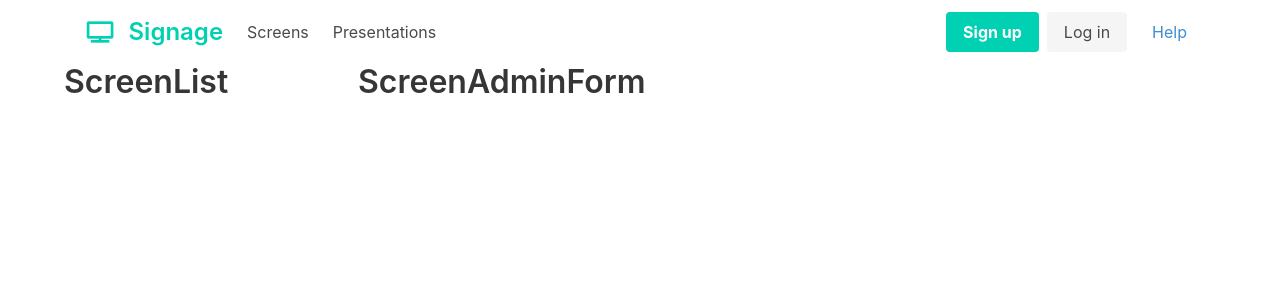
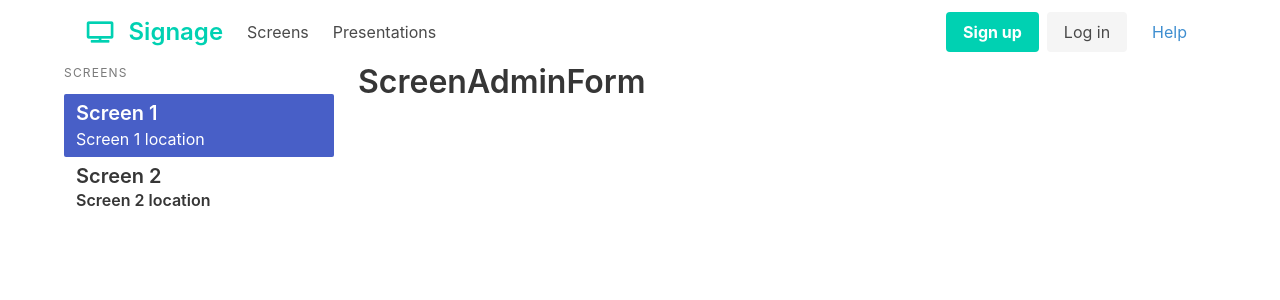
Before and after one commit to bshawn/pi-screen-admin, a React (Create React App) app: page /screens in a window 1280 px wide. Shown: the top 300 px of the page. Built offline with nearby package versions, Linux system fonts and the light colour scheme.

Commit message:
Add screen list and content controls

```diff
--- a/src/route-components/Screens/ScreenList.js
+++ b/src/route-components/Screens/ScreenList.js
@@ -1,11 +1,38 @@
 import React, { Component } from 'react';
+import './screens.css';
 
 class ScreenList extends Component {
   render() {
     return (
-      <div class="content">
-        <h1>ScreenList</h1>
-      </div>
+      <aside className="screen-list menu">
+        <p className="menu-label">
+          Screens
+        </p>
+        <ul className="menu-list">
+          <li>
+            <a className="is-active">
+              <h1 className="title is-5">
+                Screen 1
+                </h1>
+              <h2 className="subtitle is-6">
+                Screen 1 location
+                </h2>
+            </a>
+          </li>
+          <li>
+            <a>
+              <div className="content">
+                <h1 className="title is-5">
+                  Screen 2
+                </h1>
+                <h2 className="subtitle is-6">
+                  Screen 2 location
+                </h2>
+              </div>
+            </a>
+          </li>
+        </ul>
+      </aside>
     );
   }
 }
--- /dev/null
+++ b/src/route-components/Screens/screens.css
@@ -0,0 +1,6 @@
+.screen-list .menu-list .is-active .title {
+    color: #fff;
+}
+.screen-list .menu-list .is-active .subtitle {
+    color: #fff;
+}
```
Also changed, not shown: src/components/ListNav.js (added, +13 -0 lines), src/components/ListNavContent.js (added, +13 -0 lines), src/components/ListNavItem.js (added, +13 -0 lines).
